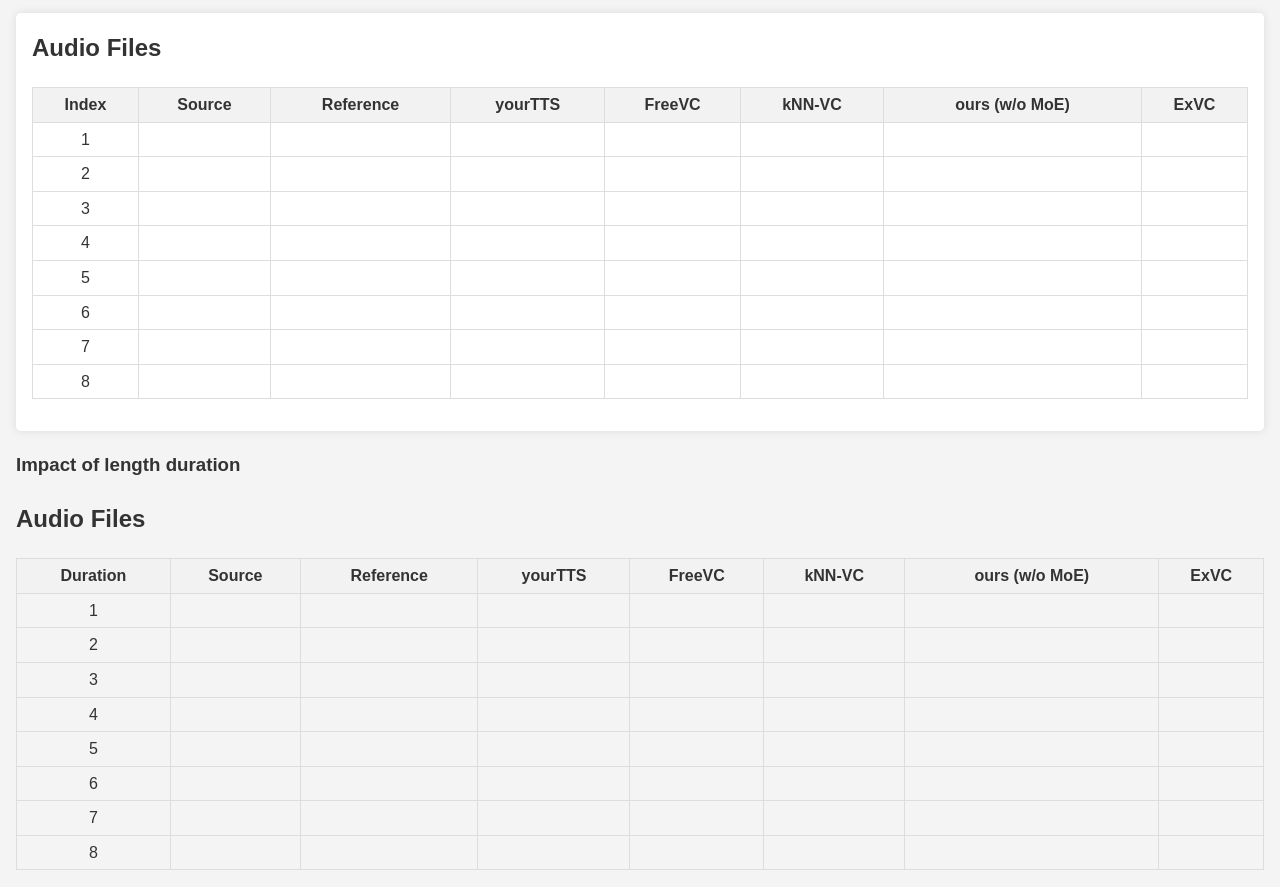
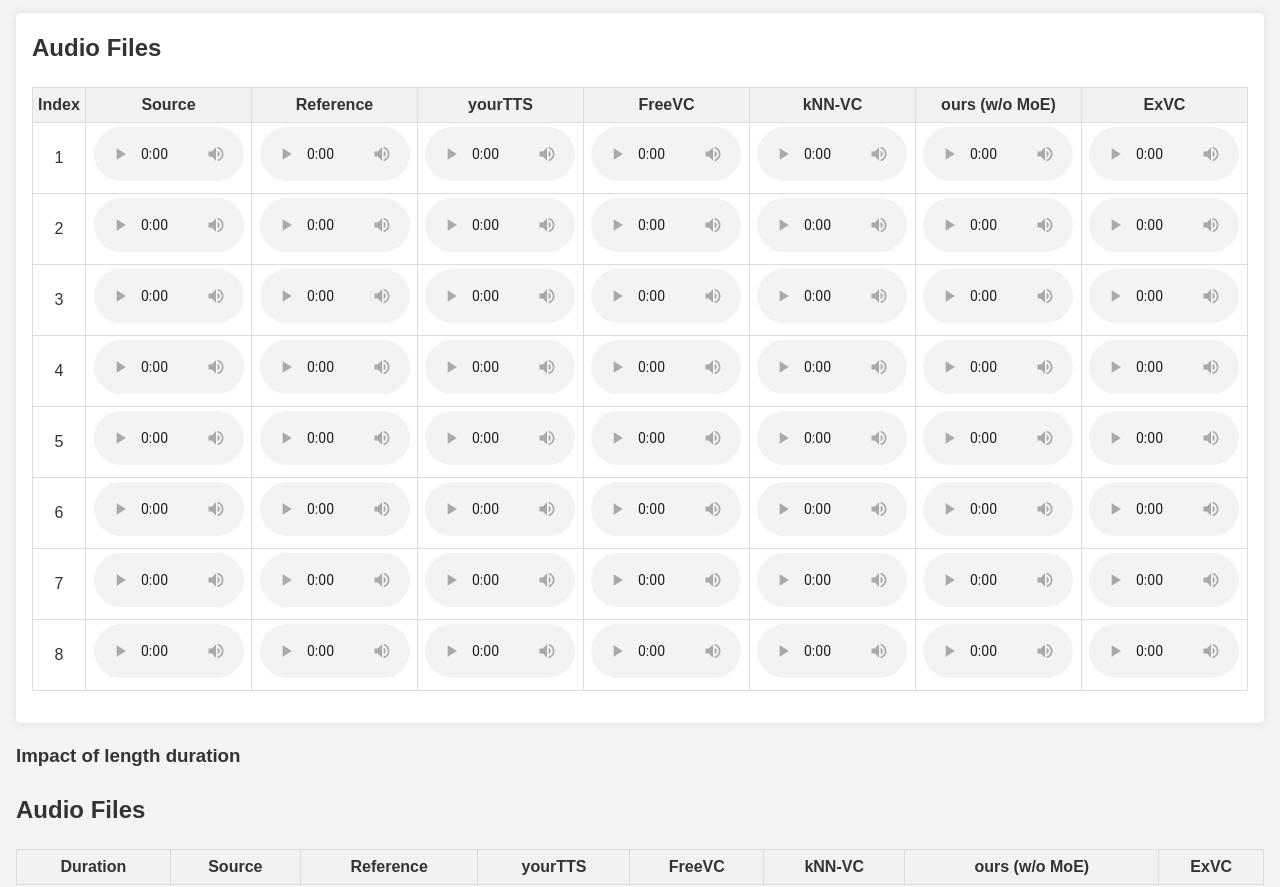
Before and after one commit to TKsavy/exvc, a plain HTML site: page index.html in a window 1280 px wide. Shown: the part 567-1454 px from the top of the page. Drawn offline with Linux system fonts and the light colour scheme.

Commit message:
Update index.html

```diff
--- a/index.html
+++ b/index.html
@@ -227,9 +227,9 @@
                         audioName.style.fontSize = 'small';
                         audioName.style.width = '100%'; // Ensure the width matches the audio element
                         audioName.className = 'audio-name'; // Added class for consistent width
-                        //audioContainer.appendChild(audio);
+                        audioContainer.appendChild(audio);
                         //audioContainer.appendChild(audioName);
-                        //cell.appendChild(audioContainer);
+                        cell.appendChild(audioContainer);
 
                         // Add error handling to check if audio file loads correctly
                         audio.addEventListener('error', () => {
@@ -328,9 +328,9 @@
                         audioName_v.style.fontSize = 'small';
                         audioName_v.style.width = '100%'; // Ensure the width matches the audio element
                         audioName_v.className = 'audio-name'; // Added class for consistent width
-                        //audioContainer.appendChild(audio);
+                        audioContainer_v.appendChild(audio_v);
                         //audioContainer.appendChild(audioName);
-                        //cell.appendChild(audioContainer);
+                        cell.appendChild(audioContainer_v);
 
                         // Add error handling to check if audio file loads correctly
                         audio_v.addEventListener('error', () => {
```
